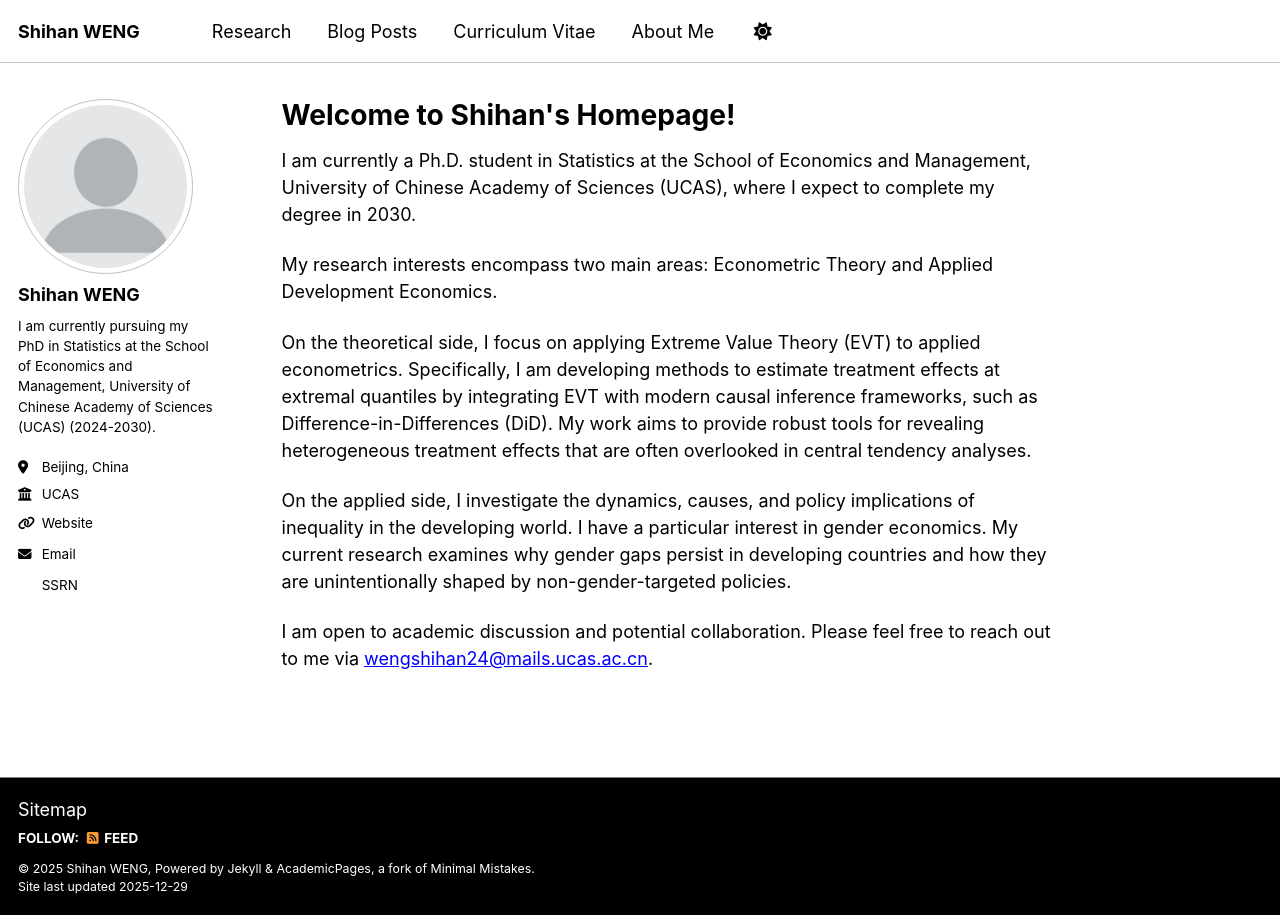
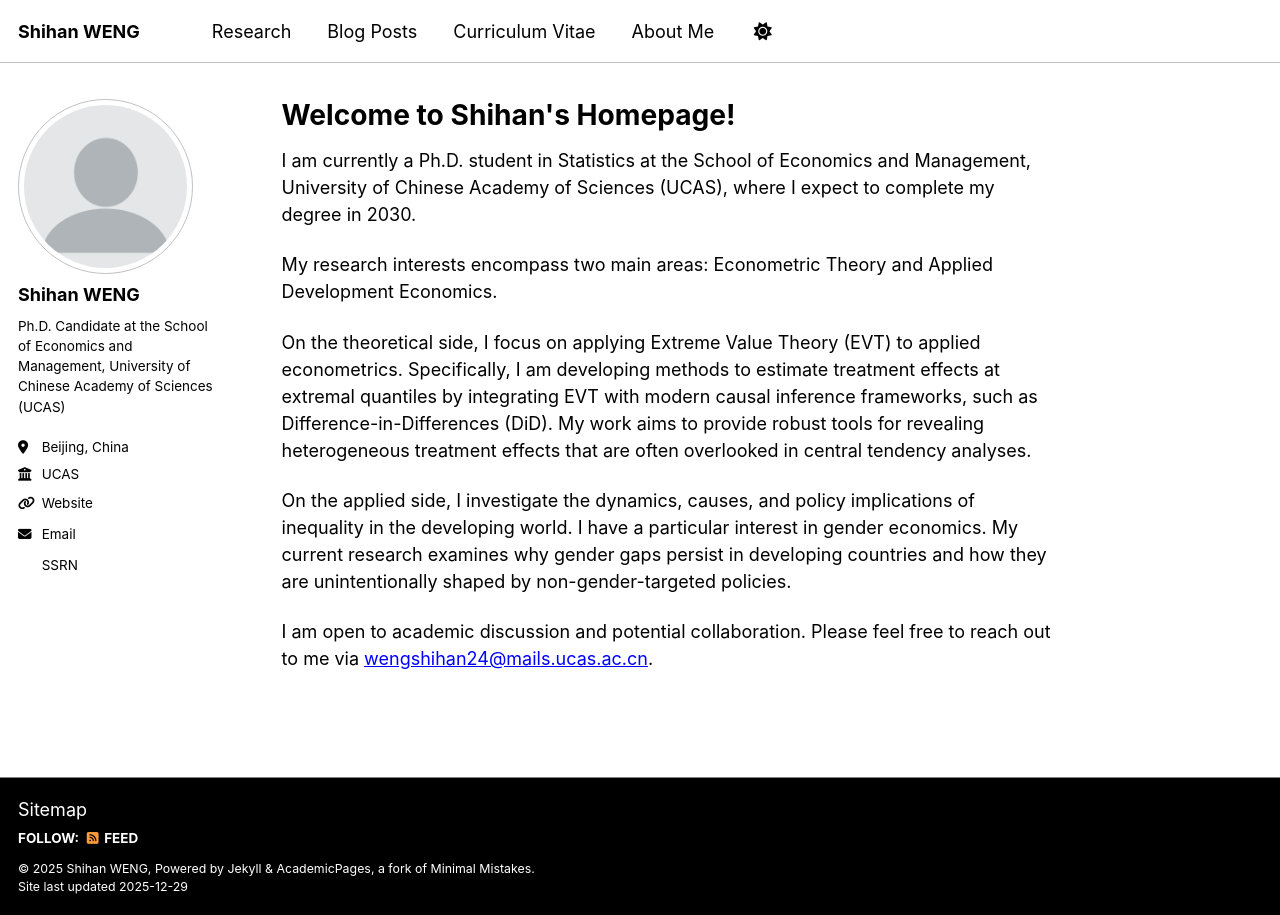
Before and after one commit to ShihanWENG/ShihanWENG.github.io, a Jekyll site: the page built from _pages/about.md, in a window 1280 px wide. Built offline with Jekyll 4.4.1, drawn with Linux system fonts in a browser that asks for light colours; some web fonts are replaced; a script bundle is joined from its source files by our own code; library files that are not in the unit come from our copies.

Commit message:
Update _config.yml

```diff
--- a/_config.yml
+++ b/_config.yml
@@ -26,7 +26,7 @@ author:
   avatar           : "profile.png"
   name             : "Shihan WENG"
   pronouns         : # example: "she/her"
-  bio              : "I am currently pursuing my PhD in Statistics at the School of Economics and Management, University of Chinese Academy of Sciences (UCAS) (2024-2030)."
+  bio              : "Ph.D. Candidate at the School of Economics and Management, University of Chinese Academy of Sciences (UCAS)"
   location         : "Beijing, China"
   employer         : "UCAS"
   uri              : "https://shihanweng.github.io"
```
